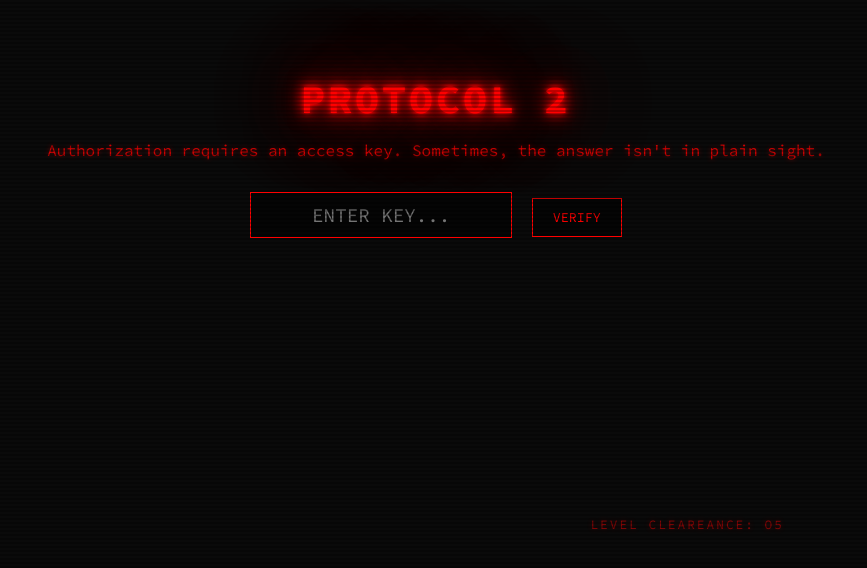
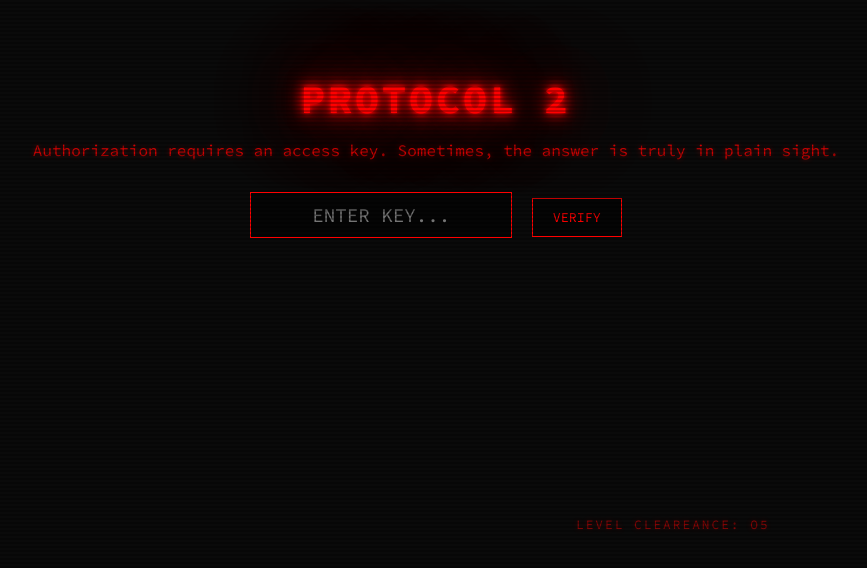
Before and after one commit to srojasre/PhobosShadows, a plain HTML site: page puzzlexjdhdyeueieldlfkf8eiek3m3m390191je.html in a window 1280 px wide. Shown: the part 216-784 px from the top of the page, without its empty margins (204-1071 px from the left). Drawn offline with Linux system fonts and the light colour scheme.

Commit message:
Update puzzlexjdhdyeueieldlfkf8eiek3m3m390191je.html
speaking facts changes

```diff
--- a/puzzlexjdhdyeueieldlfkf8eiek3m3m390191je.html
+++ b/puzzlexjdhdyeueieldlfkf8eiek3m3m390191je.html
@@ -12,7 +12,7 @@
     <div class="scanline"></div>
     <div class="container">
         <h1 class="flicker">PROTOCOL 2</h1>
-        <p>Authorization requires an access key. Sometimes, the answer isn't in plain sight.</p>
+        <p>Authorization requires an access key. Sometimes, the answer is truly in plain sight.</p>
 
         <div class="input-area">
             <input type="text" id="key-input" placeholder="ENTER KEY...">
```
